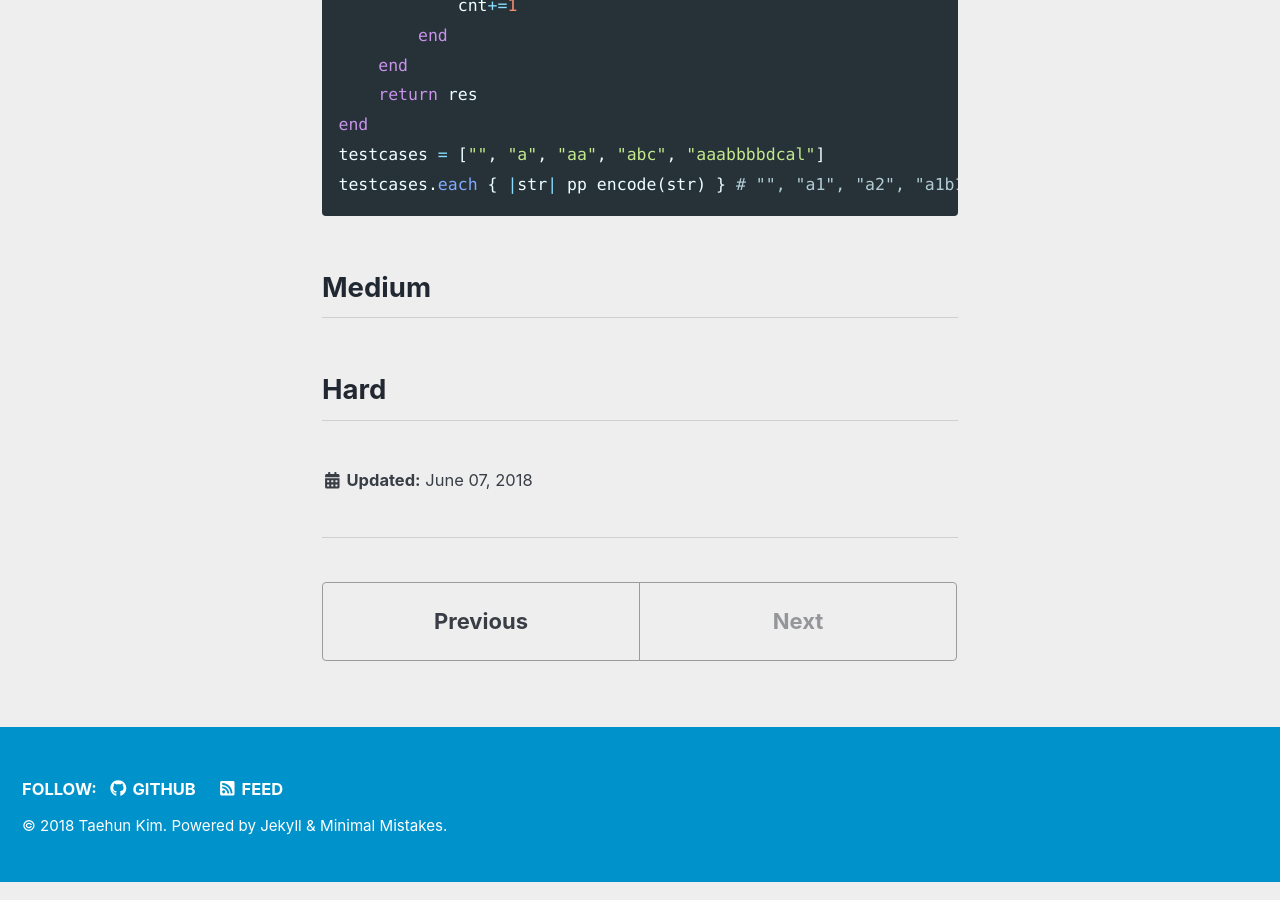
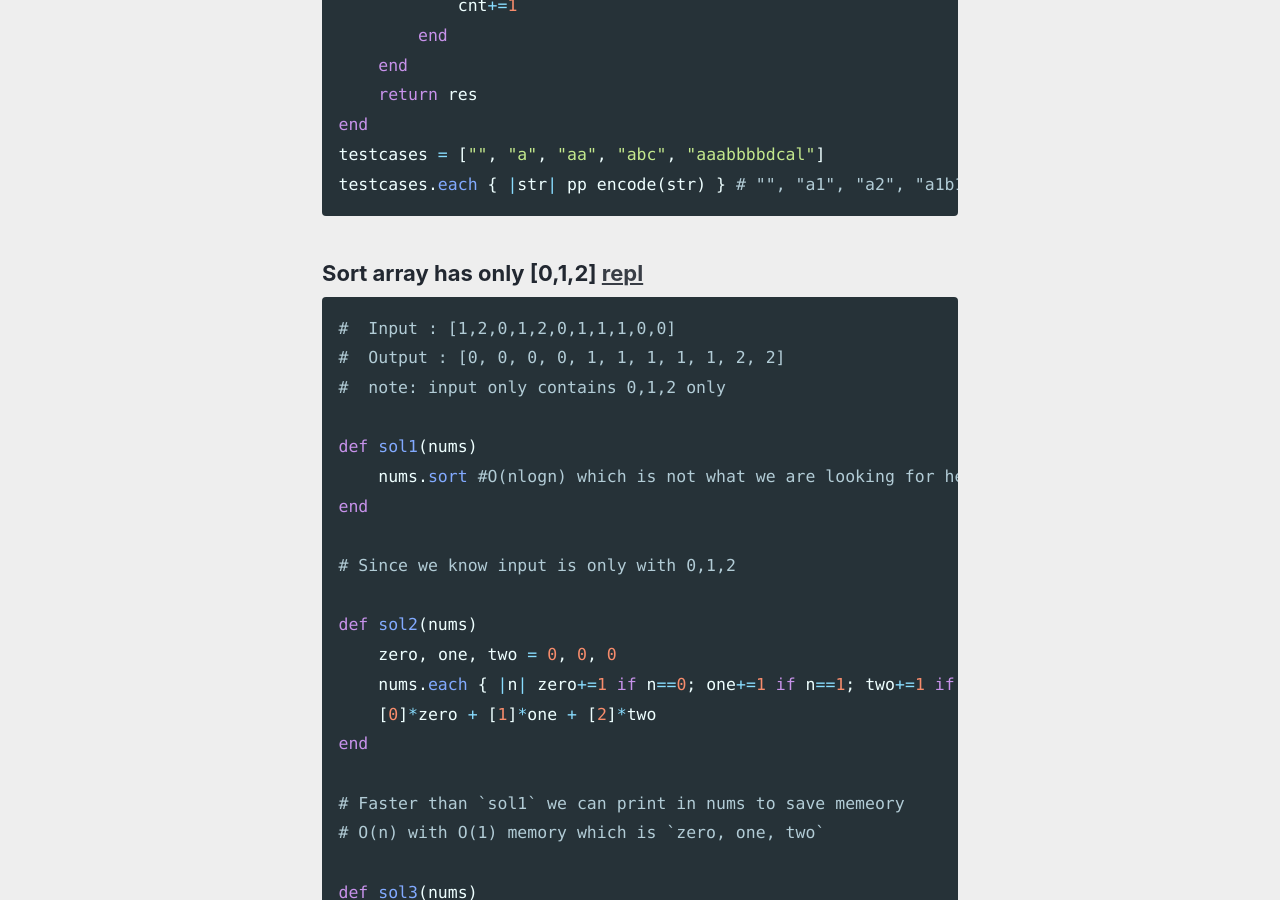
Before and after one commit to tk0221/tk0221.github.io, a Jekyll site: the page built from _docs/coding_practice/quiz.md, in a window 1280 px wide and 900 px high, scrolled down 672 px. Built offline with Jekyll 4.4.1, drawn with Linux system fonts in a browser that asks for light colours; nearby versions of some CDN libraries; some of the changed text lies outside the part shown.

Commit message:
Update quiz.md

````diff
--- a/_docs/coding_practice/quiz.md
+++ b/_docs/coding_practice/quiz.md
@@ -27,6 +27,50 @@ testcases = ["", "a", "aa", "abc", "aaabbbbdcal"]
 testcases.each { |str| pp encode(str) } # "", "a1", "a2", "a1b1c1", "a3b4d1c1a1l1"
 ```
 
+### Sort array has only [0,1,2]  [repl](https://repl.it/@tk0221/sort1)
+```ruby
+#  Input : [1,2,0,1,2,0,1,1,1,0,0]
+#  Output : [0, 0, 0, 0, 1, 1, 1, 1, 1, 2, 2]
+#  note: input only contains 0,1,2 only
+
+def sol1(nums)
+    nums.sort #O(nlogn) which is not what we are looking for here
+end
+
+# Since we know input is only with 0,1,2
+
+def sol2(nums)
+    zero, one, two = 0, 0, 0
+    nums.each { |n| zero+=1 if n==0; one+=1 if n==1; two+=1 if n==2;}
+    [0]*zero + [1]*one + [2]*two
+end
+
+# Faster than `sol1` we can print in nums to save memeory
+# O(n) with O(1) memory which is `zero, one, two`
+
+def sol3(nums)
+    i, j = 0, 0
+    (0...nums.size).each do |k|
+        tmp = nums[k]
+        nums[k] = 2
+        if tmp < 2
+            nums[i] = 1
+            i+=1
+        end
+        if tmp == 0
+            nums[j] = 0
+            j+=1
+        end
+    end
+    nums
+end
+
+# while read each num, copy to `tmp`
+# using i,j pointer to point 0's and 1's
+# i, j increasing when nums is 0
+# O(n) with O(1) memory
+```
+
 ## Medium
 
 ## Hard
````
